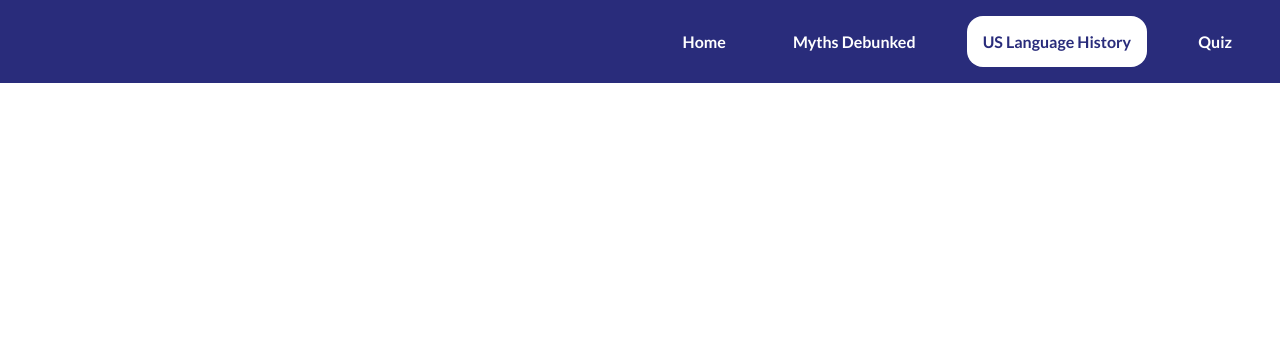
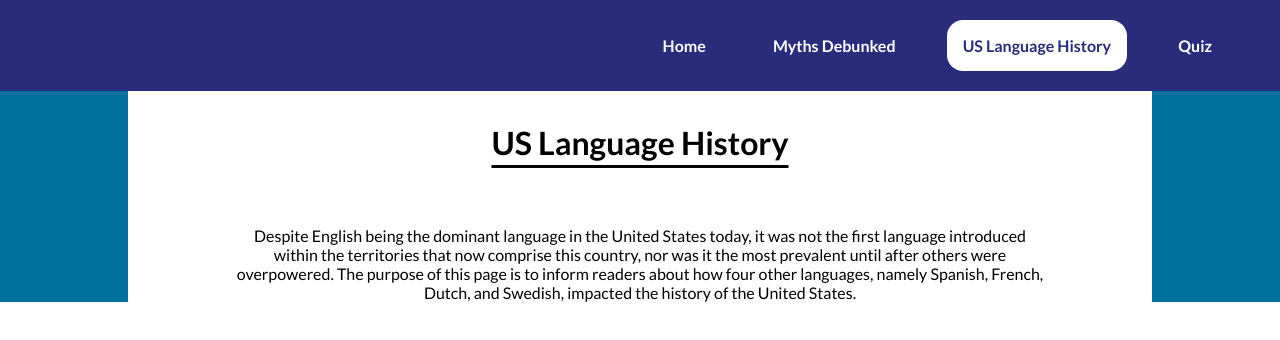
Before and after one commit to jdolph21/Ling-201_English-Only-Movements, a website built with Vite: page us_language_history.html in a window 1280 px wide. Built offline with nearby package versions, Linux system fonts and the light colour scheme.

Commit message:
Lots of work on the 'US Language History' Page

```diff
--- a/style.css
+++ b/style.css
@@ -1,3 +1,37 @@
+* {
+	margin:0;
+	padding:0;
+}
+
+html, body {
+	padding: 0;
+	margin: 0;
+	width: 100%;
+	height: auto;
+	position: absolute;
+}
+
+.homePage {
+	margin: 0;
+	padding: 0;
+}
+
+nav {
+	background-color: #292C7B;
+	font-family: 'Lato', sans-serif;
+	text-align: right;
+	position:relative;
+	padding: 2.25em;
+	width: 100%;
+	box-sizing: border-box;
+}
+
+li {
+	list-style-type: none;
+	display: inline;
+	text-align:right;
+	padding: 1em;
+}
 
 .page {
 	text-decoration:none;
@@ -16,52 +50,59 @@
 	border-radius: 1em;
 }
 
-#quizPage {
-}
-
-.homePage {
-	margin: 0;
-	padding: 0;
-}
-
 .bigImage {
 	width:100%;
 	filter: brightness(50%);
 }
 
-li {
-	list-style-type: none;
-	display: inline;
-	text-align:right;
-	padding: 1em;
+
+/* <-------------- US Language History CSS --------------> */
+
+main.contentGrid {
+	display: grid;
+	grid-template-columns: 10% 80% 10%;
 }
 
-nav {
-	background-color: #292C7B;
-	font-family: 'Lato', sans-serif;
-	text-align: right;
-	position:relative;
-	padding: 1em;
-	width: 100%;
-	box-sizing: border-box;
+.left_column, .right_column {
+	background-color:#00719c;
 }
 
-html, body {
-	padding: 0;
-	margin: 0;
-	width: 100%;
-	height: 100%;
-	position: absolute;
+.ulh_content {
+	font-family: 'Lato', sans-serif;
+	background-color:white;
+	height: auto;
 }
 
-body {
+.ulh_title {
+	position:relative;
+	top: 1em;
+	text-align: center;
+	text-decoration: underline;
+	text-underline-offset: 10px;
+	margin-bottom:3em;
+}
 
+.intro_text {
+	margin-left: auto;
+	margin-right: auto;
+	text-align: center;
+	width:80%;
 }
+
+.intro_divider {
+	justify-content: center;
+	margin:5em auto;
+	height:1.5px;
+	background-color: #D3D3D3;
+	width: 85%;
+	border-radius: 2px;
+}
+
+/* <-------------- Quiz CSS --------------> */
 
 .quiz {
 	position:relative;
 	width: 50%;
-
 }
 
 .grid-container {
--- a/us_language_history.html
+++ b/us_language_history.html
@@ -11,7 +11,7 @@
 	</style>
   </head>
 
-  <header>
+  <header class="ulh_header">
     <nav>
       <ul>
         <li><a class="page" href="index.html"><b>Home</b></a></li>
@@ -23,13 +23,42 @@
   </header>
 
   <body>
-    <main>
-		<div>
-			<p>
+    <main class="contentGrid">
+      <div class="left_column">
+        <p></p>
+      </div>
 
-			</p>
-		</div>
-      <!-- <img class="bigImage" src="images/VentoSigns.jpg" /> -->
+      <div class="ulh_content">
+        <h1 class="ulh_title">US Language History</h1>
+
+        <p class="intro_text">Despite English being the dominant language in the United States today, it was not the first
+          language introduced within the territories that now comprise this country, nor was it the most prevalent until
+          after others were overpowered. The purpose of this page is to inform readers about how four other languages,
+          namely Spanish, French, Dutch, and Swedish, impacted the history of the United States.
+        </p>
+        <!--<hr class="intro_divider">
+
+        <div class="spanish">
+          <div class="spanish_content">
+            <h1 class="spanish_title">Spanish in the US</h1>
+
+            <p>Lorem ipsum dolor sit amet...yada yada Lorem ipsum dolor sit amet...yada yada
+              Lorem ipsum dolor sit amet...yada yada Lorem ipsum dolor sit amet...yada yada
+              Lorem ipsum dolor sit amet...yada yada Lorem ipsum dolor sit amet...yada yada
+              Lorem ipsum dolor sit amet...yada yada Lorem ipsum dolor sit amet...yada yada
+              Lorem ipsum dolor sit amet...yada yada Lorem ipsum dolor sit amet...yada yada
+            </p>
+          </div>
+
+          <div class="spanish_img">
+            <img class="santa_fe" src="images/santaFe.jpg" alt="Spanish architecture in Santa Fe, New Mexico">
+          </div>
+        </div> -->
+      </div>
+
+      <div class="right_column">
+        <p></p>
+      </div>
     </main>
   </body>
 </html>
```
Also changed, not shown: images/santaFe.jpg (added).
